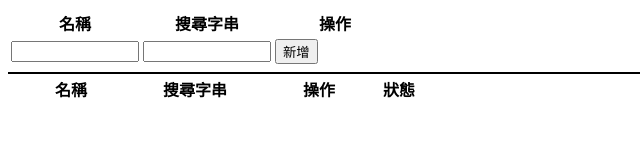
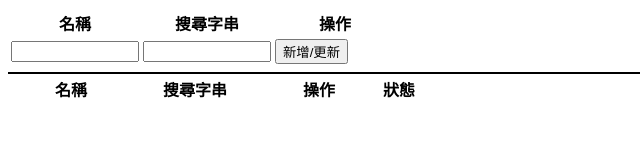
Before and after one commit to greydust/BDO-Bid-Helper, a plain HTML site: page index.html in a window 1280 px wide. Shown: the full height of the page, 0-640 px from the left. Drawn offline with Linux system fonts and the light colour scheme.

Commit message:
fix text

```diff
--- a/index.html
+++ b/index.html
@@ -33,7 +33,7 @@
                             <input class="searchCell" id="searchInput" type="text"/>
                         </td>
                         <td class="actionCell">
-                            <button id="add" type="text" onclick="AddItem()">新增</button>
+                            <button id="add" type="text" onclick="AddItem()">新增/更新</button>
                         </td>
                     </tr>
                 </tfoot>
```
